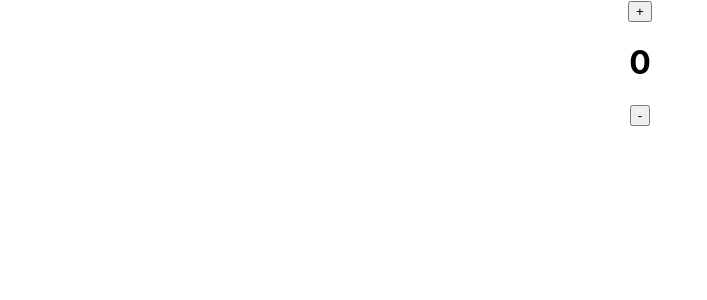
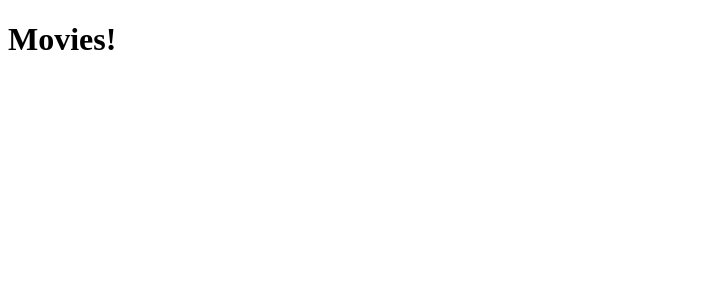
Before and after one commit to imkarin/moovibase, a React (Create React App) app: page / in a window 1280 px wide. Shown: the top 300 px of the page, without its empty margins (0-707 px from the left). Built offline with nearby package versions, Linux system fonts and the light colour scheme.

Commit message:
Refresher: Manually make files in src folder

```diff
--- a/src/App.css
+++ /dev/null
@@ -1,38 +0,0 @@
-.App {
-  text-align: center;
-}
-
-.App-logo {
-  height: 40vmin;
-  pointer-events: none;
-}
-
-@media (prefers-reduced-motion: no-preference) {
-  .App-logo {
-    animation: App-logo-spin infinite 20s linear;
-  }
-}
-
-.App-header {
-  background-color: #282c34;
-  min-height: 100vh;
-  display: flex;
-  flex-direction: column;
-  align-items: center;
-  justify-content: center;
-  font-size: calc(10px + 2vmin);
-  color: white;
-}
-
-.App-link {
-  color: #61dafb;
-}
-
-@keyframes App-logo-spin {
-  from {
-    transform: rotate(0deg);
-  }
-  to {
-    transform: rotate(360deg);
-  }
-}
--- a/src/App.js
+++ b/src/App.js
@@ -1,28 +1,8 @@
-import { useState, useEffect } from 'react';
-import './App.css';
+import React from 'react';
 
-
-function App() {
-  // State: [name of the state, setter-function] = useState(initialvalue);
-  const [counter, setCounter] = useState(0);
-
-  useEffect(() => {
-    alert('Counter changed to ' + counter)
-  }, [counter]) // 2nd arg: dependency array. "only rerun if counter changes"
-  // the dependency array can be left empty: the effect will run only once (at initial load of component)
-
+const App = () => {
   return (
-    <div className="App">
-      <button onClick={() => {
-        setCounter((prevCount) => prevCount + 1)
-      }}>+</button>
-
-      <h1>{counter}</h1>
-
-      <button onClick={() => {
-        setCounter((prevCount) => prevCount - 1)
-      }}>-</button>
-    </div>
+    <h1>Movies!</h1>
   );
 }
 
--- a/src/index.css
+++ /dev/null
@@ -1,13 +0,0 @@
-body {
-  margin: 0;
-  font-family: -apple-system, BlinkMacSystemFont, 'Segoe UI', 'Roboto', 'Oxygen',
-    'Ubuntu', 'Cantarell', 'Fira Sans', 'Droid Sans', 'Helvetica Neue',
-    sans-serif;
-  -webkit-font-smoothing: antialiased;
-  -moz-osx-font-smoothing: grayscale;
-}
-
-code {
-  font-family: source-code-pro, Menlo, Monaco, Consolas, 'Courier New',
-    monospace;
-}
--- a/src/index.js
+++ b/src/index.js
@@ -1,17 +1,6 @@
 import React from 'react';
-import ReactDOM from 'react-dom/client';
-import './index.css';
+import ReactDOM from 'react-dom';
+
 import App from './App';
-import reportWebVitals from './reportWebVitals';
 
-const root = ReactDOM.createRoot(document.getElementById('root'));
-root.render(
-  <React.StrictMode>
-    <App />
-  </React.StrictMode>
-);
-
-// If you want to start measuring performance in your app, pass a function
-// to log results (for example: reportWebVitals(console.log))
-// or send to an analytics endpoint. Learn more: https://bit.ly/CRA-vitals
-reportWebVitals();
+ReactDOM.render(<App />, document.getElementById('root'));
--- a/src/reportWebVitals.js
+++ /dev/null
@@ -1,13 +0,0 @@
-const reportWebVitals = onPerfEntry => {
-  if (onPerfEntry && onPerfEntry instanceof Function) {
-    import('web-vitals').then(({ getCLS, getFID, getFCP, getLCP, getTTFB }) => {
-      getCLS(onPerfEntry);
-      getFID(onPerfEntry);
-      getFCP(onPerfEntry);
-      getLCP(onPerfEntry);
-      getTTFB(onPerfEntry);
-    });
-  }
-};
-
-export default reportWebVitals;
```
Also changed, not shown: src/setupTests.js (deleted, +0 -5 lines), 1 other file (tests, documents, lock files or other folders).
